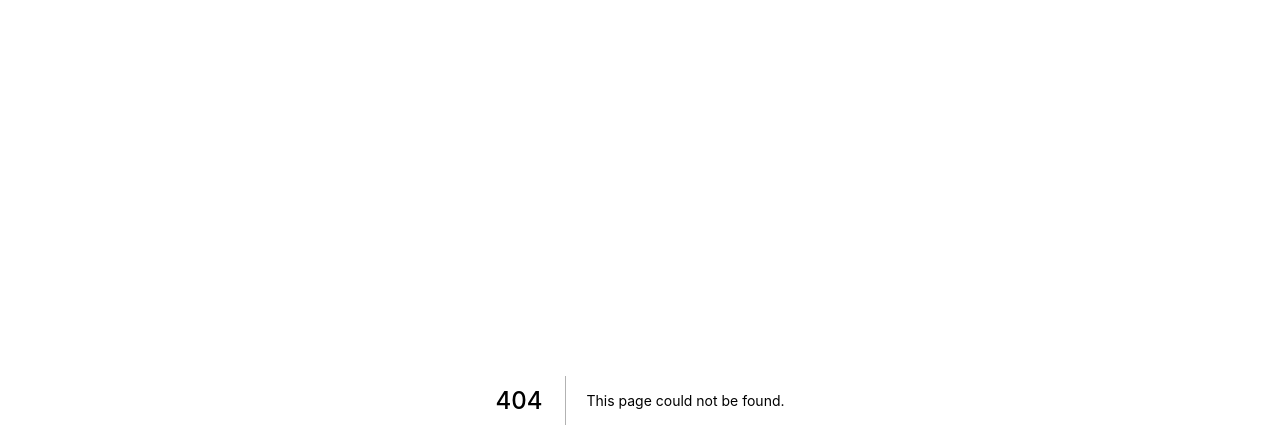
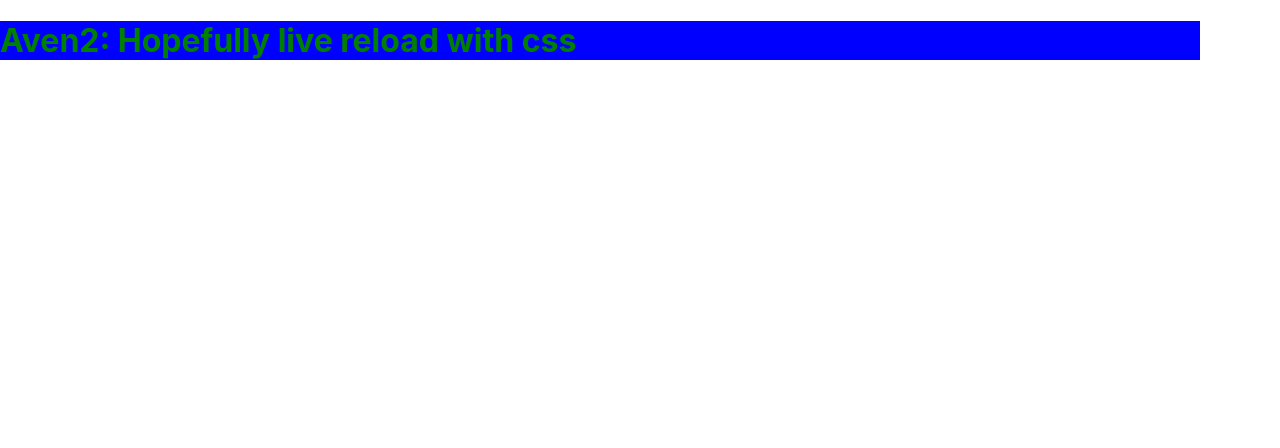
Before and after one commit to flybayer/co.base, a Next.js app: page /test-home in a window 1280 px wide. Before the commit this address had no page. Shown: the top 448 px of the page. Built offline with nearby package versions, Linux system fonts and the light colour scheme.

Commit message:
Minor edits

```diff
--- a/package.json
+++ b/package.json
@@ -8,6 +8,8 @@
     "start": "NODE_ENV=production node server.js"
   },
   "dependencies": {
+    "@emotion/core": "^10.0.34",
+    "@emotion/styled": "^10.0.27",
     "next": "9.5.0",
     "next-mdx-enhanced": "^3.1.0",
     "react": "16.13.1",
--- /dev/null
+++ b/pages/test-home.js
@@ -0,0 +1,42 @@
+import React from 'react';
+import styled from '@emotion/styled'
+
+const H1 = styled.h1({
+  color: 'green'
+});
+
+const Main = styled.main({
+  maxWidth: 1200,
+  borderLeftWidth: 1,
+  borderRightWidth: 1,
+  borderColor: 'green',
+  backgroundColor: 'blue'
+})
+
+export default function Home() {
+  return (
+    <div>
+      <Main>
+        <H1>Aven2: Hopefully live reload with css</H1>
+      </Main>
+    </div>
+  );
+}
+
+
+// what is aven? mission?
+
+// live episodes
+
+// about evv
+
+
+
+// Aven is an *open* platform for *educators and creators* to independently *publish* their work, *monetize*, and connect to their *community*.
+
+//
+
+// aven is generated by Eric Vicenti, an entereprenuer and software engineer from California.
+
+
+Home.meta = { title: "Aven" };
```
Also changed, not shown: pages/eric-vicenti.mdx (added, +13 -0 lines), pages/internal/guide.mdx (+16 -0 lines), pages/pricing.mdx (added, +22 -0 lines), 1 other file (tests, documents, lock files or other folders).
